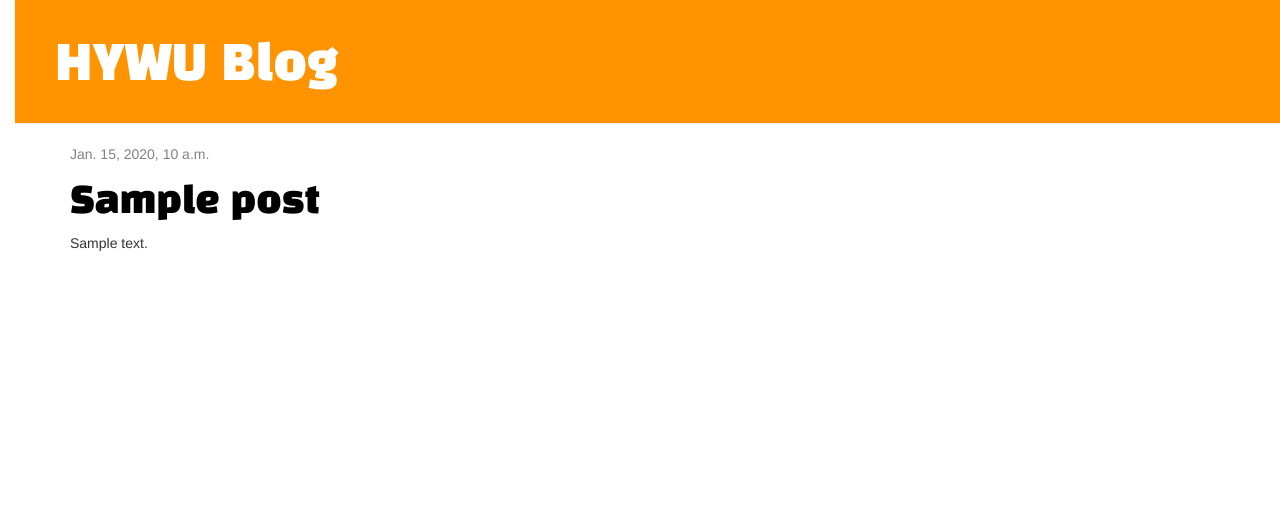
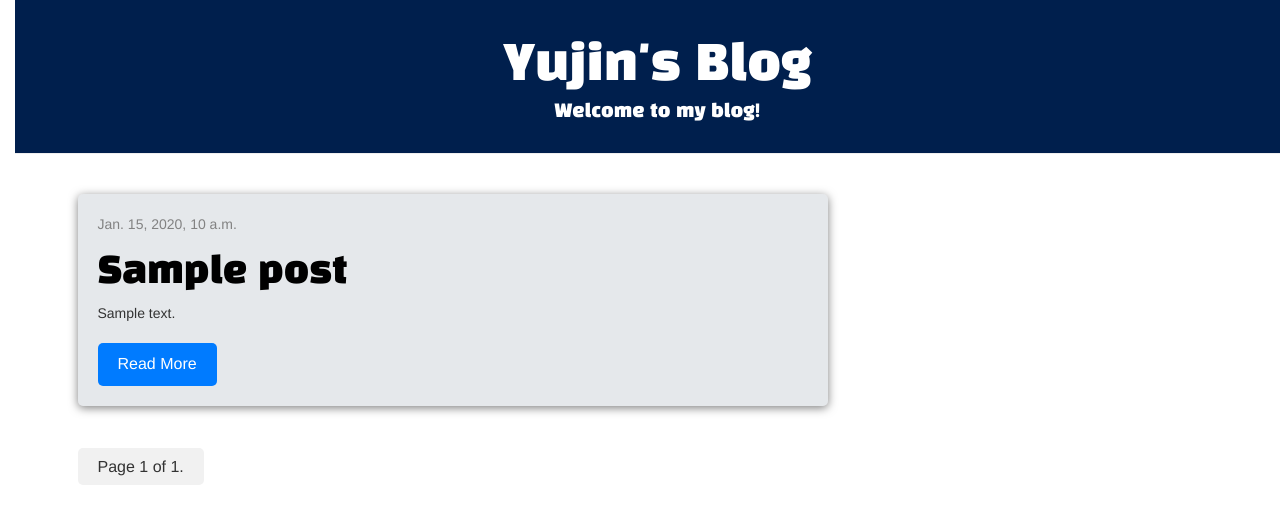
Before and after one commit to Yujin17/blog, a Django app: page /blog/ in a window 1280 px wide. Shown: the top 524 px of the page. Run offline with Django 3.2, Linux system fonts and the light colour scheme; tables that the repository leaves empty hold one stand-in row (values such as "Sample post"); some libraries are stand-ins or nearby versions.

Commit message:
Django Project

```diff
--- a/blog/forms.py
+++ b/blog/forms.py
@@ -5,4 +5,4 @@ class PostForm(forms.ModelForm):
 
     class Meta:
          model = Post
-         fields = ('title', 'text')
+         fields = ['title', 'text', 'image']
--- a/blog/models.py
+++ b/blog/models.py
@@ -2,16 +2,16 @@ from django.db import models
 from django.conf import settings
 from django.utils import timezone
 
-# Create your models here.
 class Post(models.Model):
     author = models.ForeignKey(settings.AUTH_USER_MODEL, on_delete=models.CASCADE)
     title = models.CharField(max_length=200)
     text = models.TextField()
     created_date = models.DateTimeField(default=timezone.now)
     published_date = models.DateTimeField(blank=True, null=True)
+    image = models.ImageField(upload_to='images/', blank=True, null=True)  # 이미지 필드 추가
 
     def publish(self):
-        self.published_date = timezone.now
+        self.published_date = timezone.now()
         self.save()
 
     def __str__(self):
--- a/blog/static/blog/style.css
+++ b/blog/static/blog/style.css
@@ -8,7 +8,7 @@ body {
 }
 
 .page-header{
- background-color: #ff9400;
+ background-color: #001f4d;
  margin-top: 0;
  padding: 20px 20px 20px 40px;
 }
@@ -17,10 +17,16 @@ body {
  color: #ffffff;
  font-size: 36pt;
  text-decoration: none;
+ text-align: center;
+}
+
+.page-header h4 {
+ color: #ffffff;
+ text-align: center;
 }
 
 .content{
- margin-left: 40px;
+   item-align: center;
 }
 
 h1, h2, h3, h4 {
@@ -29,6 +35,7 @@ h1, h2, h3, h4 {
 
 .date{
  color: #828282;
+ font-size: 14px;
 }
 
 .save{
@@ -48,8 +55,74 @@ h1, h2, h3, h4 {
 
 .post{
  margin-bottom: 70px;
+ background: rgba(0, 31, 63, 0.1);
+ border-radius: 5px;
+ box-shadow: 0 2px 10px rgba(0, 0, 0, 0.5);
+ margin: 20px auto;
+ padding: 20px;
+ max-width: 800px;
 }
 
 .post h1 a, .post h1 a:visited {
  color: #000000;
 }
+
+.pagination {
+    text-align: center;
+    margin-top: 30px;
+    justify-content: center;
+}
+
+.step-links {
+    display: inline-block;
+}
+
+.step-links a {
+    padding: 10px 20px;
+    margin: 0 5px;
+    text-decoration: none;
+    background-color: #007bff;
+    color: white;
+    border-radius: 5px;
+}
+
+.step-links a:hover {
+    background-color: #0056b3;
+}
+
+.step-links .current {
+    font-size: 16px;
+    color: #333;
+    padding: 10px 20px;
+    background-color: #f1f1f1;
+    border-radius: 5px;
+}
+
+.step-links .current:hover {
+    background-color: #ddd;
+}
+
+.step-links a:first-child,
+.step-links a:last-child {
+    background-color: #28a745;
+}
+
+.step-links a:first-child:hover,
+.step-links a:last-child:hover {
+    background-color: #218838;
+}
+
+.read-more {
+    display: inline-block;
+    margin-top: 10px;
+    padding: 10px 20px;
+    text-decoration: none;
+    background-color: #007bff;
+    color: white;
+    border-radius: 5px;
+    font-size: 16px;
+}
+
+.read-more:hover {
+    background-color: #0056b3;
+}
--- a/blog/templates/blog/base.html
+++ b/blog/templates/blog/base.html
@@ -20,7 +20,8 @@
         {% if user.is_authenticated %}
         <a href ="{% url 'post_new' %}" class = "top-menu"><span class = "glyphicon glyphicon-plus"></span></a>
         {% endif %}
-        <h1><a href="{% url 'post_list' %}">HYWU Blog</a></h1>
+        <h1><a href="{% url 'post_list' %}">Yujin's Blog</a></h1>
+        <h4>Welcome to my blog!</h4>
     </div>
     <div class="content container">
       <div class="row">
--- a/blog/templates/blog/post_detail.html
+++ b/blog/templates/blog/post_detail.html
@@ -7,8 +7,11 @@
         {{ post.published_date}}
       </div>
     {% endif %}
+    {% if post.image %}
+      <img src="{{ post.image.url }}" alt="Uploaded Image" style="max-width: 100%;">
+    {% endif %}
     {% if user.is_authenticated %}
-    <a class="btn btn-default" href="{% url 'post_edit' pk=post.pk %}"><span class="glyphicon glyphicon-pencil"></span></a>
+      <a class="btn btn-default" href="{% url 'post_edit' pk=post.pk %}"><span class="glyphicon glyphicon-pencil"></span></a>
     {% endif %}
     <h1>{{post.title}}</h1>
     <p>{{post.text|linebreaksbr}}</p>
--- a/blog/templates/blog/post_list.html
+++ b/blog/templates/blog/post_list.html
@@ -1,13 +1,32 @@
 {% extends 'blog/base.html' %}
 
 {% block content %}
-    {% for post in posts %}
+    {% for post in page_obj %}
         <div class="post">
             <div class="date">
                 {{ post.published_date }}
             </div>
             <h1><a href="{% url 'post_detail' pk=post.pk %}">{{ post.title }}</a></h1>
-            <p>{{ post.text|linebreaksbr }}</p>
+            <p>{{ post.text|truncatewords:35|linebreaksbr }}</p>
+            <a href="{% url 'post_detail' pk=post.pk %}" class="read-more">Read More</a>
         </div>
     {% endfor %}
+
+    <div class="pagination">
+        <span class="step-links">
+            {% if page_obj.has_previous %}
+                <a href="?page=1">&laquo; first</a>
+                <a href="?page={{ page_obj.previous_page_number }}">previous</a>
+            {% endif %}
+
+            <span class="current">
+                Page {{ page_obj.number }} of {{ page_obj.paginator.num_pages }}.
+            </span>
+
+            {% if page_obj.has_next %}
+                <a href="?page={{ page_obj.next_page_number }}">next</a>
+                <a href="?page={{ page_obj.paginator.num_pages }}">last &raquo;</a>
+            {% endif %}
+        </span>
+    </div>
 {% endblock %}
--- a/blog/urls.py
+++ b/blog/urls.py
@@ -1,9 +1,11 @@
 from django.urls import path
 from . import views
+from django.conf import settings
+from django.conf.urls.static import static
 
 urlpatterns = [
     path('', views.post_list, name='post_list'),
     path('post/<int:pk>/', views.post_detail, name='post_detail'),
     path('post/new/', views.post_new, name='post_new'),
     path('post/<int:pk>/edit/', views.post_edit, name='post_edit'),
-]
+] + static(settings.MEDIA_URL, document_root=settings.MEDIA_ROOT)
--- a/blog/views.py
+++ b/blog/views.py
@@ -1,5 +1,6 @@
 from django.shortcuts import render, redirect
 from django.utils import timezone
+from django.core.paginator import Paginator
 
 from .forms import PostForm
 from .models import Post
@@ -7,8 +8,12 @@ from django.shortcuts import render, get_object_or_404
 
 # Create your views here.
 def post_list(request):
-    posts = Post.objects.filter(published_date__lte = timezone.now()).order_by('published_date')
-    return render(request, 'blog/post_list.html', {'posts':posts})
+    posts = Post.objects.filter(published_date__lte=timezone.now()).order_by('-published_date')
+    paginator = Paginator(posts, 5)
+    page_number = request.GET.get('page')
+    page_obj = paginator.get_page(page_number)
+
+    return render(request, 'blog/post_list.html', {'page_obj': page_obj})
 
 def post_detail(request, pk):
     post = get_object_or_404(Post, pk=pk)
@@ -16,7 +21,7 @@ def post_detail(request, pk):
 
 def post_new(request):
     if request.method == "POST":
-        form = PostForm(request.POST)
+        form = PostForm(request.POST, request.FILES)
         if form.is_valid():
             post = form.save(commit=False)
             post.author = request.user
@@ -30,7 +35,7 @@ def post_new(request):
 def post_edit(request, pk):
     post= get_object_or_404(Post, pk=pk)
     if  request.method == "POST":
-        form= PostForm(request.POST, instance=post)
+        form= PostForm(request.POST, request.FILES, instance=post)
         if form.is_valid():
             post= form.save(commit=False)
             post.author= request.user
--- a/config/settings.py
+++ b/config/settings.py
@@ -14,7 +14,6 @@ from pathlib import Path
 
 # Build paths inside the project like this: BASE_DIR / 'subdir'.
 BASE_DIR = Path(__file__).resolve().parent.parent
-
 
 # Quick-start development settings - unsuitable for production
 # See https://docs.djangoproject.com/en/3.1/howto/deployment/checklist/
@@ -119,3 +118,7 @@ USE_TZ = True
 # https://docs.djangoproject.com/en/3.1/howto/static-files/
 
 STATIC_URL = '/static/'
+
+import os
+MEDIA_URL = '/media/'
+MEDIA_ROOT = os.path.join(BASE_DIR, 'media')
```
Also changed, not shown: blog/templates/blog/post_edit.html (+5 -2 lines), blog/migrations/0002_post_image.py (added), blog/static/blog/images/oasis.png (added), blog/static/blog/images/오아시스 밴드.png (added), media/images/oasis.png (added), media/images/오아시스_밴드.png (added), media/images/오아시스_밴드_FYBajLU.png (added).
